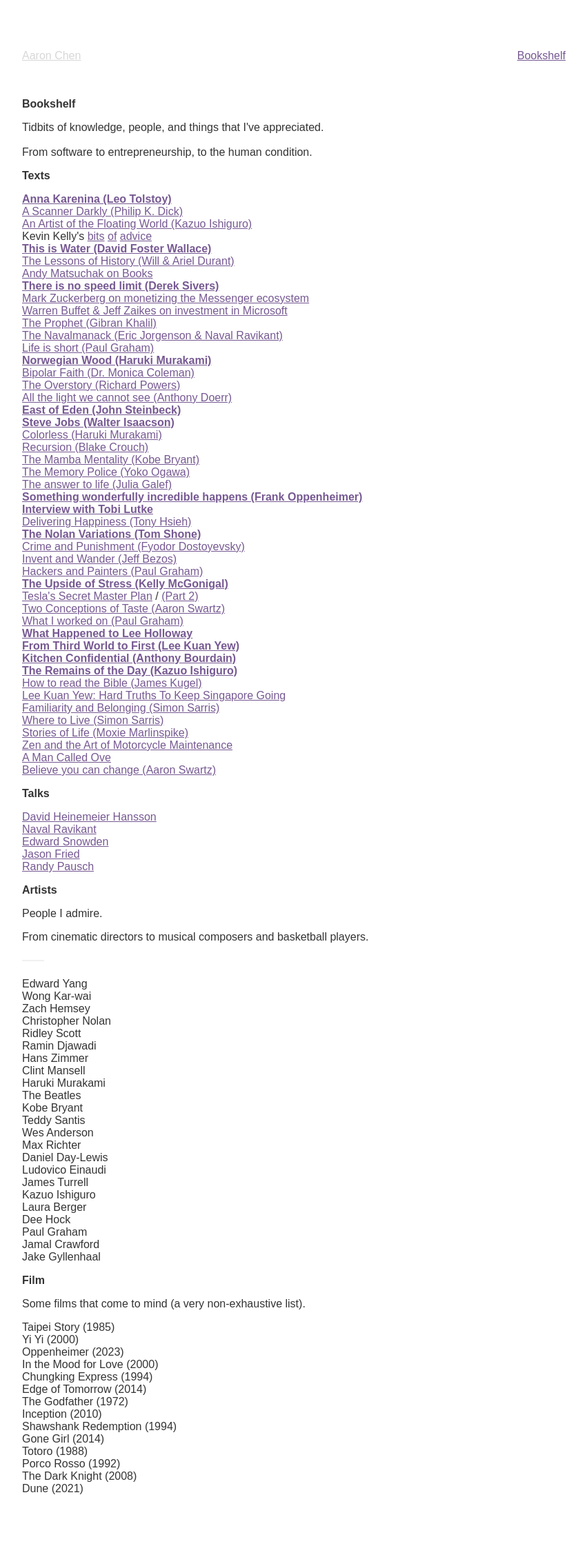
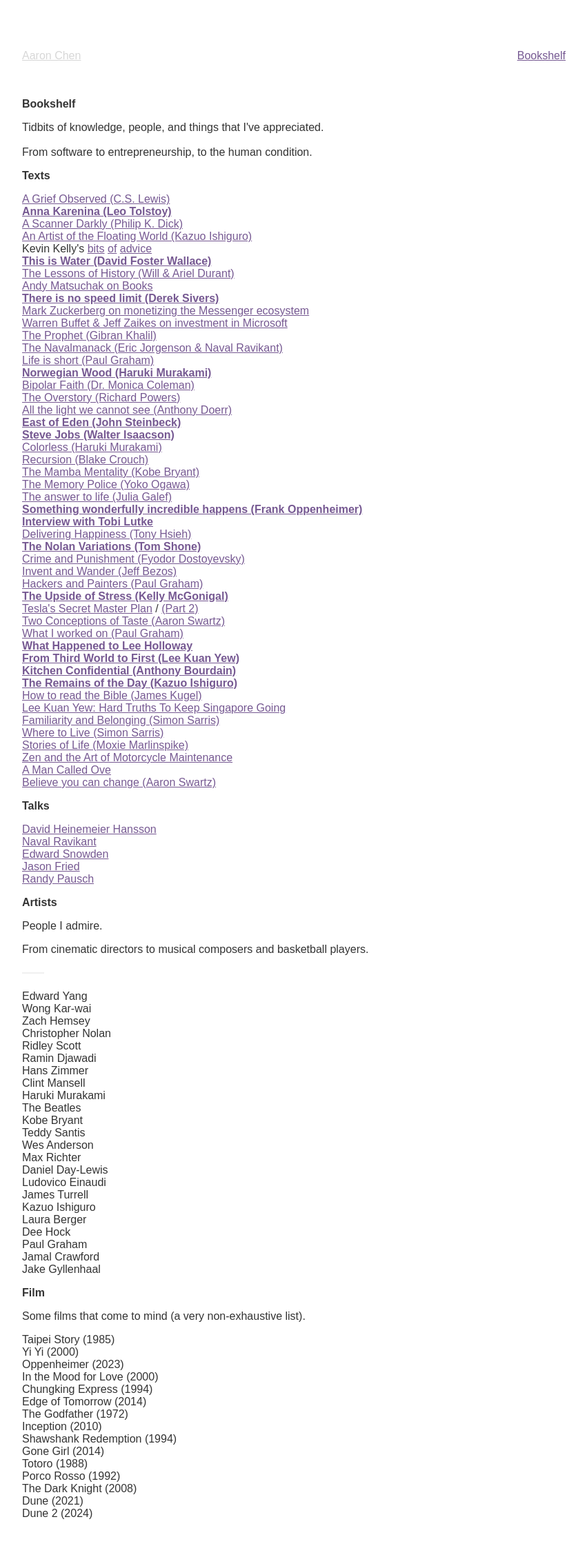
Before and after one commit to Kempo/website, a Gatsby site: page /bookshelf in a window 1280 px wide. Shown: the whole page at 69% size, without its empty margins (208-1059 px from the left). Built offline with nearby package versions, Linux system fonts and the light colour scheme; Gatsby itself is replaced by a stand-in of ours; a web font is replaced by a local one.

Commit message:
Update bookshelf.js

```diff
--- a/src/pages/bookshelf.js
+++ b/src/pages/bookshelf.js
@@ -15,6 +15,7 @@ function Books() {
       </p>
       <p><strong>Texts</strong></p>
       <ul>
+        <li><a href="https://www.goodreads.com/en/book/show/26077627">A Grief Observed (C.S. Lewis)</a></li>
         <li><a href="https://www.goodreads.com/book/show/15823480-anna-karenina"><strong>Anna Karenina (Leo Tolstoy)</strong></a></li>
         <li><a href="https://www.goodreads.com/cs/book/show/14817">A Scanner Darkly (Philip K. Dick)</a></li>
         <li><a href="https://www.goodreads.com/book/show/28922.An_Artist_of_the_Floating_World">An Artist of the Floating World (Kazuo Ishiguro)</a></li>
@@ -117,6 +118,7 @@ function Books() {
         <li>Porco Rosso (1992)</li>
         <li>The Dark Knight (2008)</li>
         <li>Dune (2021)</li>
+        <li>Dune 2 (2024)</li>
       </ul>
 
     </Layout>
```
